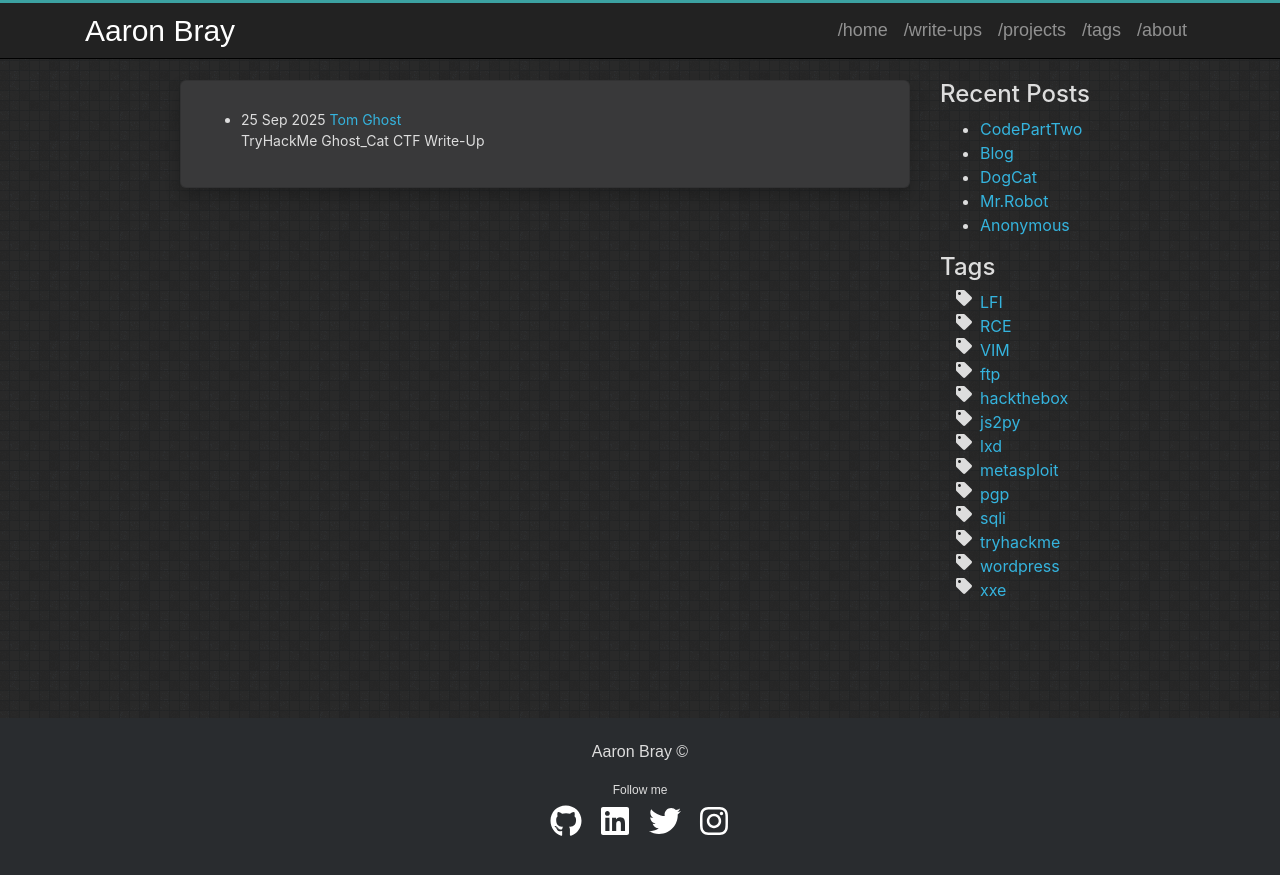
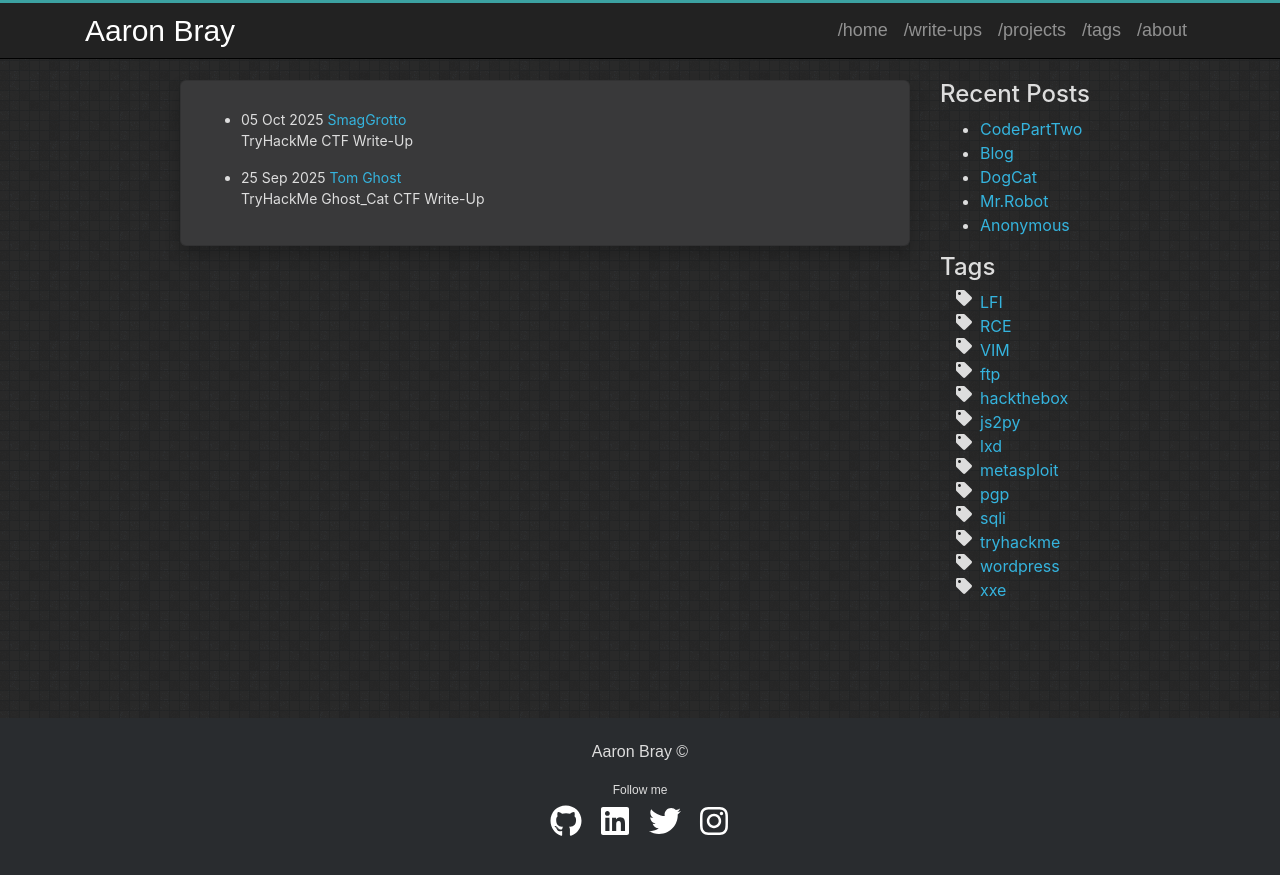
Before and after one commit to AaronBray/AaronBray.github.io, a Jekyll site: the page built from tag/pgp.md, in a window 1280 px wide. Shown: the top 875 px of the page. Built offline with Jekyll 4.4.1, drawn with Linux system fonts in a browser that asks for light colours.

Commit message:
Update 2025-10-05-smaggrotto.md

```diff
--- a/_posts/2025-10-05-smaggrotto.md
+++ b/_posts/2025-10-05-smaggrotto.md
@@ -1,3 +1,11 @@
+---
+layout: post
+title: SmagGrotto
+date:   2025-10-05 11:05
+description: TryHackMe CTF Write-Up
+tags: tryhackme pgp
+comments: false
+---
 -TRYHACKME CTF WRITEUP-
 <br>
 <br>
```
